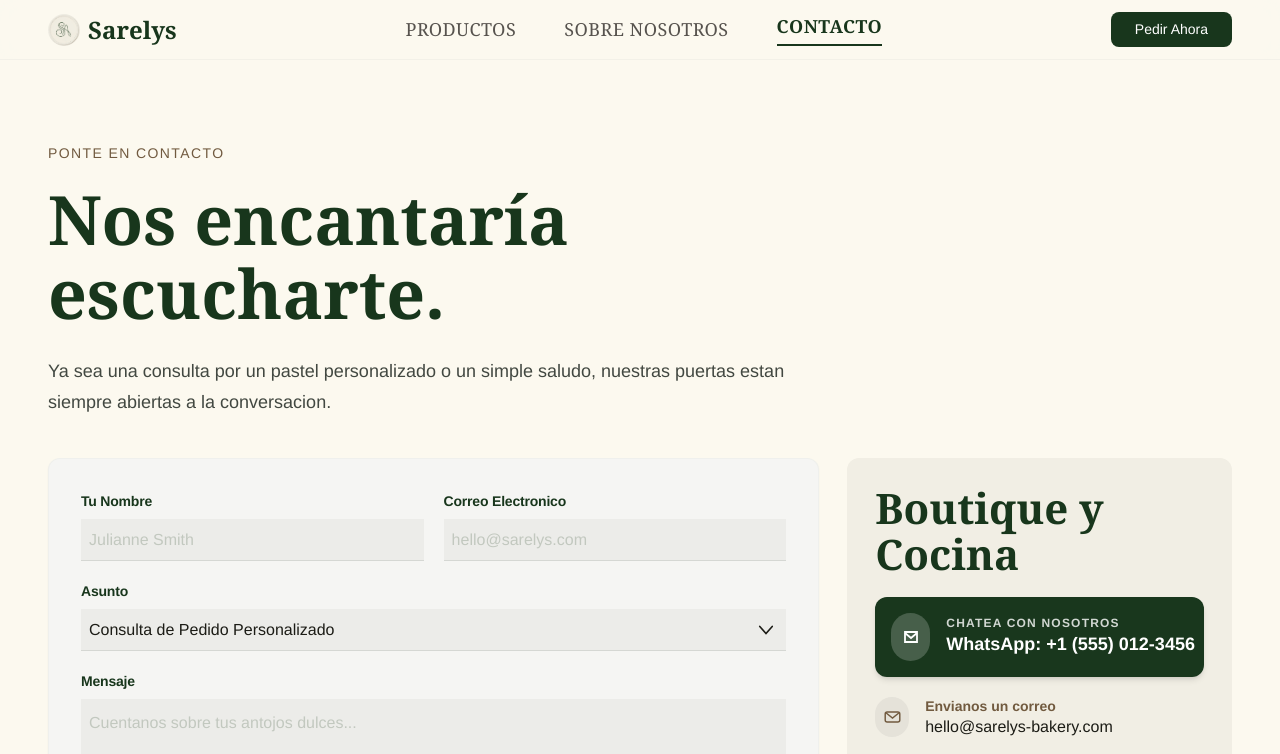
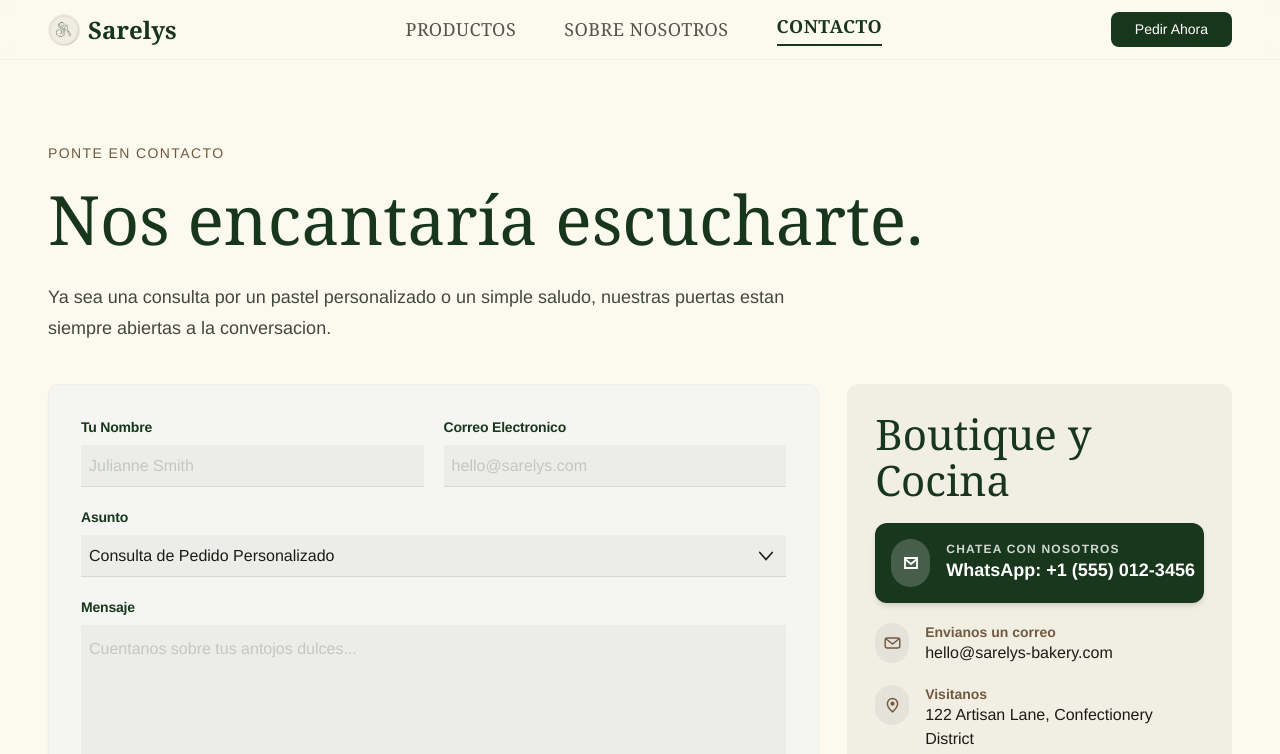
Before and after one commit to RenzoTM2705/Sarelys, a React (Vite) app: page /contact in a window 1280 px wide. Shown: the top 754 px of the page. Built offline with nearby package versions, Linux system fonts and the light colour scheme.

Commit message:
fuente de letra corregida

```diff
--- a/src/screens/Contact/sections/ContactContentSection/ContactContentSection.tsx
+++ b/src/screens/Contact/sections/ContactContentSection/ContactContentSection.tsx
@@ -152,7 +152,7 @@ export const ContactContentSection = () => {
                     <div className="relative flex h-fit min-w-0 w-full flex-col items-start gap-4 lg:w-1/3 lg:gap-5">
                         <div className="relative flex w-full flex-col items-start gap-5 rounded-xl bg-[#f1eee4] p-5 sm:p-6 lg:p-7">
                             <div className="relative flex w-full flex-col items-start">
-                                <div className="relative mt-[-1.00px] flex items-center self-stretch font-serif text-[36px] font-bold leading-10 tracking-[0] text-[#18361c] lg:text-[42px] lg:leading-[46px]">
+                                <div className="relative mt-[-1.00px] flex items-center self-stretch font-serif text-[36px] font-normal leading-10 tracking-[0] text-[#18361c] lg:text-[42px] lg:leading-[46px]">
                                     Boutique y Cocina
                                 </div>
                             </div>
--- a/src/screens/Contact/sections/HeaderHeroTitleSection/HeaderHeroTitleSection.tsx
+++ b/src/screens/Contact/sections/HeaderHeroTitleSection/HeaderHeroTitleSection.tsx
@@ -9,7 +9,7 @@ export const HeaderHeroTitleSection = () => {
                 </div>
 
                 <div className="flex w-full flex-col items-start">
-                    <div className="relative mt-[-1.00px] flex max-w-[900px] items-center self-stretch font-serif text-5xl font-bold leading-[56px] tracking-[0] text-[#18361c] sm:text-6xl sm:leading-[64px] lg:text-[68px] lg:leading-[74px]">
+                    <div className="relative mt-[-1.00px] flex max-w-[900px] items-center self-stretch font-serif text-5xl font-normal leading-[56px] tracking-[0] text-[#18361c] sm:text-6xl sm:leading-[64px] lg:text-[68px] lg:leading-[74px]">
                         Nos encantaría escucharte.
                     </div>
                 </div>
```
